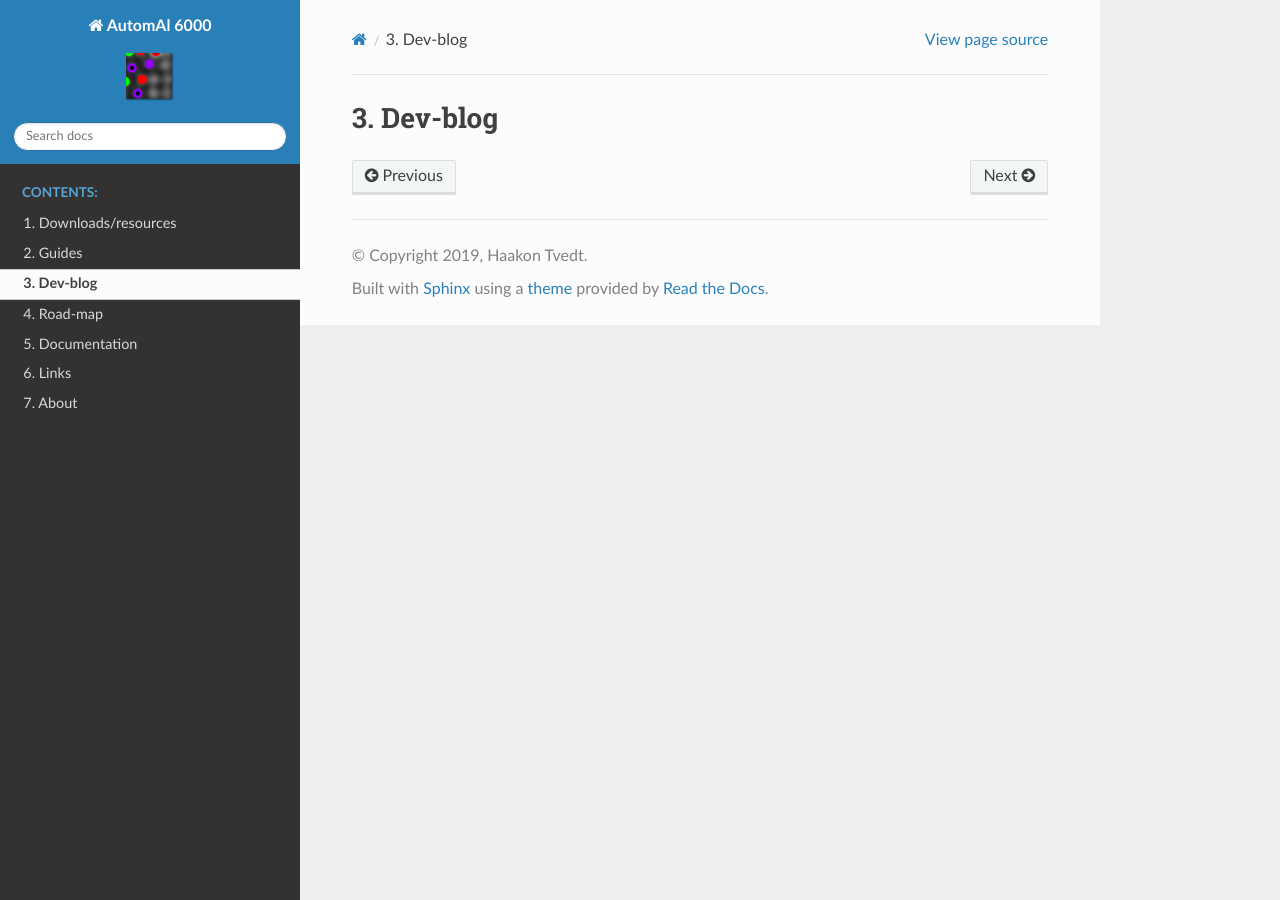
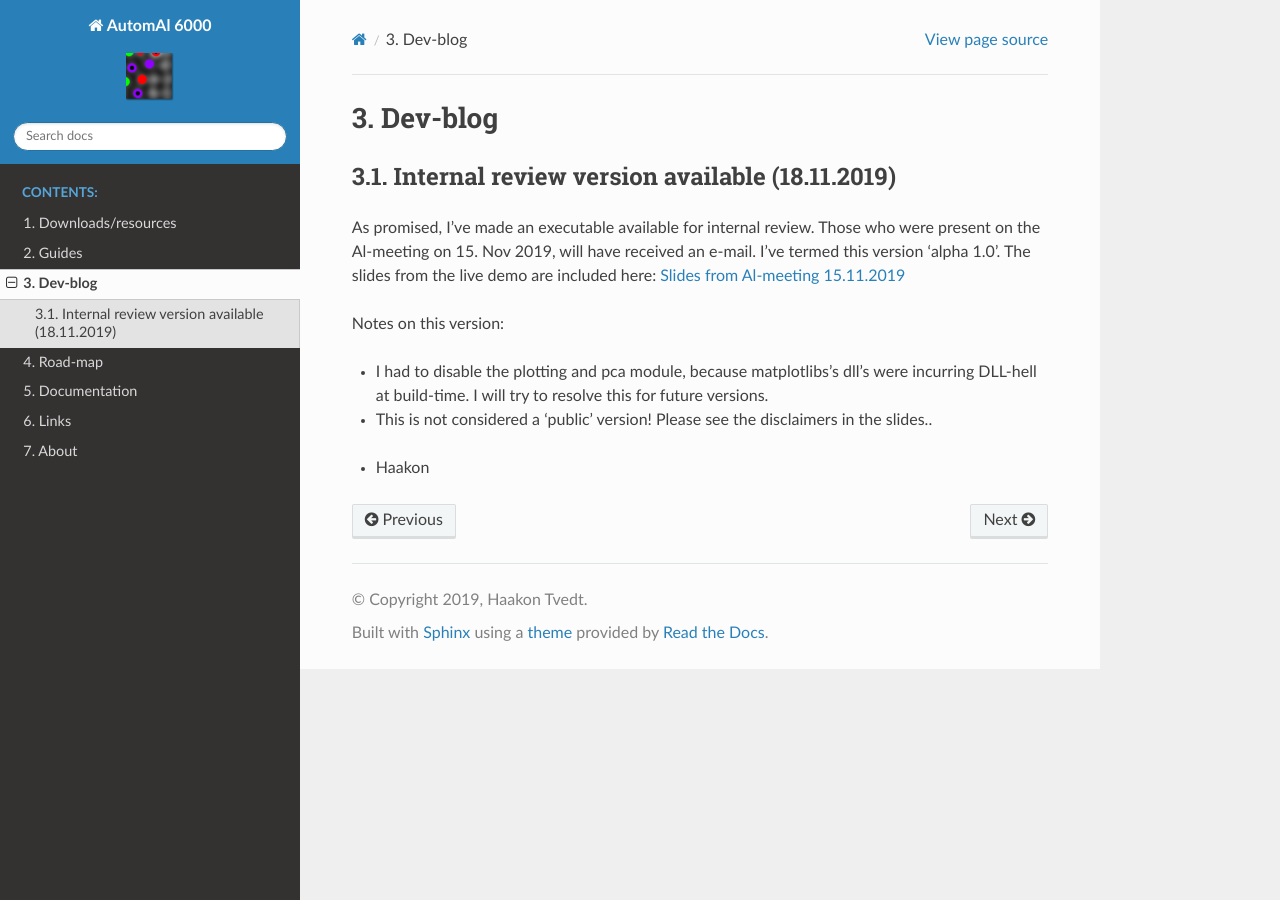
Before and after one commit to Haawk666/AutomAl_6000_thesis_version, a Sphinx documentation site: the page built from Docs/source/blog.rst, in a window 1280 px wide. Built offline with Sphinx 7.4.7 and the Read the Docs theme 2.0.0, drawn with Linux system fonts in a browser that asks for light colours; formulas are drawn with MathJax 3.

Commit message:
alpha 1.0

```diff
--- a/Docs/source/blog.rst
+++ b/Docs/source/blog.rst
@@ -1,2 +1,16 @@
 Dev-blog
 ---------------------------------------------
+
+Internal review version available (18.11.2019)
+~~~~~~~~~~~~~~~~~~~~~~~~~~~~~~~~~~~~
+
+As promised, I've made an executable available for internal review. Those who were present on the Al-meeting on 15.
+Nov 2019, will have received an e-mail. I've termed this version 'alpha 1.0'. The slides from the live demo are included
+here: `Slides from Al-meeting 15.11.2019 <http://folk.ntnu.no/haakot/files/AutomAl6000_al_meeting_15_11_19.pdf>`_
+
+Notes on this version:
+
+* I had to disable the plotting and pca module, because matplotlibs's dll's were incurring DLL-hell at build-time. I will try to resolve this for future versions.
+* This is not considered a 'public' version! Please see the disclaimers in the slides..
+
+- Haakon
--- a/GUI.py
+++ b/GUI.py
@@ -127,7 +127,7 @@ class MainUI(QtWidgets.QMainWindow):
         self.setCentralWidget(self.tabs)
 
         # Generate elements
-        self.setWindowTitle('AutomAl 6000 - By Haakon Tvedt @ NTNU. Version {}.{}.{}'.
+        self.setWindowTitle('AutomAl 6000'.
                             format(self.version[0], self.version[1], self.version[2]))
         self.resize(1500, 900)
         self.move(50, 30)
@@ -141,7 +141,8 @@ class MainUI(QtWidgets.QMainWindow):
         # Intro
         logger.info('Welcome to AutomAl 6000 by Haakon Tvedt')
         logger.info('GUI version: {}.{}.{}'.format(self.version[0], self.version[1], self.version[2]))
-        logger.info('core version: {}.{}.{}\n------------------------'.format(core.SuchSoftware.version[0], core.SuchSoftware.version[1], core.SuchSoftware.version[2]))
+        logger.info('core version: {}.{}.{}'.format(core.SuchSoftware.version[0], core.SuchSoftware.version[1], core.SuchSoftware.version[2]))
+        logger.info('Build version: Alpha 1.0\n------------------------')
 
     # ----------
     # Business logic methods:
```
